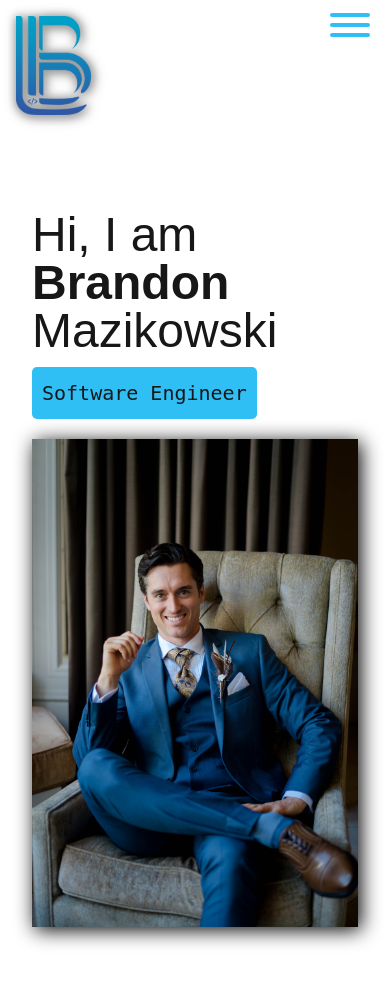
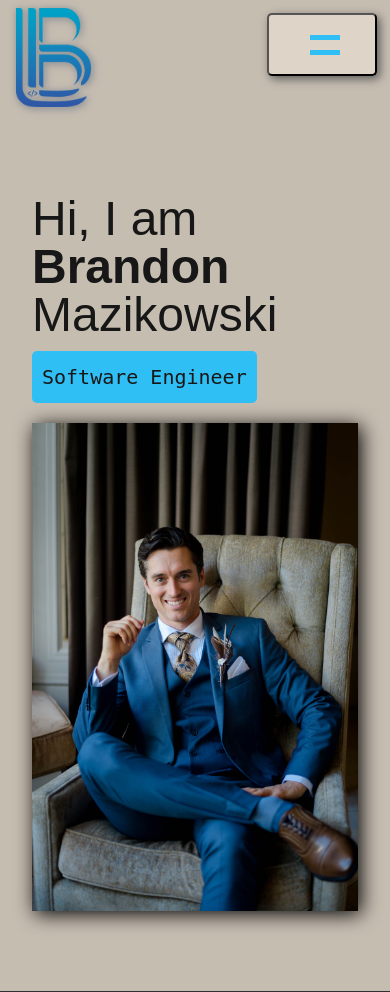
Before and after one commit to Brandonmaz/mainPortfolio, a PHP site: page /brandonMaz/index.html in a window 390 px wide. Shown: the top 992 px of the page. Run offline with PHP 8.4, Linux system fonts and the light colour scheme; some libraries are stand-ins or nearby versions; grey boxes are pictures that could not be loaded.

Commit message:
made changes to layout and added new hamburger

```diff
--- a/brandonMaz/css/header.css
+++ b/brandonMaz/css/header.css
@@ -1,114 +1,116 @@
-header {
+/* header {
     display: flex;
     justify-content: space-between;
     padding: 1em;
-}
+} */
 
 .logo {
     max-width: 75px;
-    filter: drop-shadow(1px 1px 5px rgb(156, 156, 156));
+    filter: drop-shadow(1px 1px 3px rgb(156, 156, 156));
+    margin: .5em;
 }
 
-.nav {
-    position: fixed;
-    background-color: var(--clr-dark);
-    color: var(--clr-accent);
-    top: 0;
-    bottom: 0;
-    right: 0;
-    left: 0;
-    z-index: 100;
-    transform: translateX(100%);
-    transition: transform 250ms cubic-bezier(.5, 0, .5, 1);
+.nav-wrapper {
+    position: relative;
+    width: 100%;
+    height: 100%;
+    display: flex;
+    justify-content: flex-end;
 }
 
-.nav_list {
-    list-style-type: none;
-    display: flex;
+.nav-wrapper::before,
+.nav-wrapper::after {
+    content: '';
+    position: relative;
+    display: block;
+    width: 100%;
     height: 100%;
-    flex-direction: column;
-    justify-content: space-evenly;
-    align-items: center;
-    margin: 0;
-    padding: 0;
 }
 
-.nav_link {
-    color: inherit;
-    font-weight: var(--fw-bold);
-    font-size: var(--fs-h2);
-    text-decoration: none;
+.nav-wrapper nav {
+    position: fixed;
+    z-index: 3;
+    top: 0;
+    /* display: flex;
+    justify-content: flex-end; */
+    align-items: center;
 }
 
-.nav_link:hover {
-    color: var(--clr-light);
+.navigation {
+    max-width: 600px;
+    border-radius: 5px;
+    filter: var(--isl);
+    background-color: rgb(222, 212, 199);
+    padding-right: 30px;
+    display: flex;
+    justify-content: space-between;
+    align-items: center;
+    outline: none;
+    margin: 1em 1em 0 0;
 }
 
-.nav-toggle {
-    padding: .5em;
-    background: transparent;
-    border: 0;
-    cursor: pointer;
-    position: absolute;
-    right: 1em;
-    z-index: 1000;
+.nav-wrapper ul {
+    display: flex;
+    justify-content: space-between;
+    list-style: none;
+    width: 0;
+    overflow: hidden;
+    transition: .4s cubic-bezier(.77, 0, .18, 1);
 }
 
-.nav-open .nav {
-    transform: translateX(0)
+.nav-wrapper.active ul {
+    width: 520px;
+    margin-right: 20px;
 }
 
-.nav-open .nav-toggle {
-    position: fixed;
+a {
+    color: var(--clr-dark);
+    text-decoration: none;
+    transition: .3s;
+    padding: 10px;
 }
 
-.nav-open .hamburger {
-    transform: rotate(.625turn);
+.navigation a:hover {
+    color: var(--clr-accent);
 }
 
-.nav-open .hamburger::before {
-    transform: rotate(90deg) translateX(-9px);
+.nav-toggler {
+    position: relative;
+    display: inline-block;
+    width: 40px;
+    height: 48px;
+    padding: 14px 5px;
+    cursor: pointer;
 }
 
-.nav-open .hamburger::after {
-    opacity: 0;
+.nav-wrapper:not(.active) .nav-toggler {
+    margin-left: -10px;
 }
 
-.hamburger {
-    background: var(--clr-dark);
-    width: 2em;
-    height: 3px;
-    border-radius: 1em;
+.nav-toggler::before,
+.nav-toggler::after {
+    content: '';
+    position: relative;
     display: block;
-    position: relative;
-    padding: 2px;
+    width: 30px;
+    height: 5px;
+    background-color: var(--clr-accent);
+    transition: .4s cubic-bezier(.77, 0, .18, 1);
 }
 
-.hamburger,
-.hamburger::before,
-.hamburger::after {
-    background: var(--clr-accent);
-    width: 3em;
-    height: 3px;
-    border-radius: 1em;
-    border: 0;
-    transition: transform 250ms ease-in-out;
+.nav-toggler::after {
+    margin-top: 10px;
 }
 
-.hamburger::before,
-.hamburger::after {
-    content: '';
+.nav-wrapper.active .nav-toggler::before,
+.nav-wrapper.active .nav-toggler::after {
     position: absolute;
-    left: 0;
-    right: 0;
+    top: 50%;
+    background-color: var(--clr-dark);
+    transform: rotate(135deg);
 }
 
-.hamburger::before {
-    padding: 2px;
-    top: 10px;
+.nav-wrapper.active .nav-toggler::after {
+    transform: rotate(-135deg);
+    margin-top: 0;
 }
-
-.hamburger::after {
-    padding: 2px;
-    bottom: 10px;
-}
--- a/brandonMaz/css/style.css
+++ b/brandonMaz/css/style.css
@@ -40,7 +40,7 @@ html {
 }
 
 body {
-    background: var(--clr-light);
+    background: rgb(198, 189, 177);
     color: var(--clr-dark);
     margin: 0;
     font-family: var(--ff-primary);
@@ -107,8 +107,9 @@ h3 {
 
 .my-services {
     height: 100vh;
-} */
-/* .about-me {
+}
+
+.about-me {
     height: 100vh;
 } */
 
--- a/brandonMaz/css/work.css
+++ b/brandonMaz/css/work.css
@@ -11,7 +11,8 @@
 }
 
 .portfolio_item {
-    background: var(--clr-accent);
+    /* background: var(--clr-accent); */
+    z-index: 2;
     overflow: hidden;
     transition: transform 500ms ease-in-out;
     filter: var(--isl);
--- a/brandonMaz/index.html
+++ b/brandonMaz/index.html
@@ -24,17 +24,19 @@
             <div class="logo">
                 <img src="img/logo.png" alt="" class="logo">
             </div>
-            <button class="nav-toggle" aria-label="toggle navigation">
-                <span class="hamburger"></span>
-            </button>
+        <div class="nav-wrapper">
             <nav class="nav">
-                <ul class="nav_list">
-                    <li class="nav_item"><a href="#home" class="nav_link">Home</a></li>
-                    <li class="nav_item"><a href="#services" class="nav_link">My Services</a></li>
-                    <li class="nav_item"><a href="#about" class="nav_link">About Me</a></li>
-                    <li class="nav_item"><a href="#work" class="nav_link">My Work</a></li>
-                </ul>
+                <button class="navigation">
+                    <ul class="nav-items">
+                        <li class="nav_item"><a href="#home" class="nav_link">Home</a></li>
+                        <li class="nav_item"><a href="#services" class="nav_link">My Services</a></li>
+                        <li class="nav_item"><a href="#about" class="nav_link">About Me</a></li>
+                        <li class="nav_item"><a href="#work" class="nav_link">My Work</a></li>
+                    </ul>
+                    <div class="nav-toggler"></div>
+                </button>
             </nav>
+        </div>
         </header>
 <!-- Introduction -->
         <section class="intro" id="home">
--- a/brandonMaz/js/index.js
+++ b/brandonMaz/js/index.js
@@ -1,9 +1,22 @@
-const navToggle = document.querySelector('.nav-toggle')
+// const navToggle = document.querySelector('.nav-toggle')
+// const navLinks = document.querySelectorAll('.nav_link')
+
+// navToggle.addEventListener('click', () => {
+//     document.body.classList.toggle('nav-open')
+// })
+// navLinks.forEach(link => {
+//     link.addEventListener('click', () => {
+//         document.body.classList.remove('nav-open')
+//     })
+// })
+const navWrapper = document.querySelector('.nav-wrapper')
 const navLinks = document.querySelectorAll('.nav_link')
+const navToggler =  document.querySelector('.nav-toggler')
 
-navToggle.addEventListener('click', () => {
-    document.body.classList.toggle('nav-open')
-})
+		navToggler.addEventListener('click', function (event) {
+			navWrapper.classList.toggle('active')
+		})
+
 navLinks.forEach(link => {
     link.addEventListener('click', () => {
         document.body.classList.remove('nav-open')
```
Also changed, not shown: brandonMaz/css/videoCamera.css (deleted, +0 -41 lines), brandonMaz/portfolio-item.html (+11 -9 lines), brandonMaz/portfolio-item2.html (+11 -9 lines), brandonMaz/portfolio-item3.html (+11 -9 lines), brandonMaz/portfolio-item4.html (+11 -9 lines), brandonMaz/portfolio-item5.html (+11 -9 lines), brandonMaz/portfolio-item6.html (+11 -9 lines).
